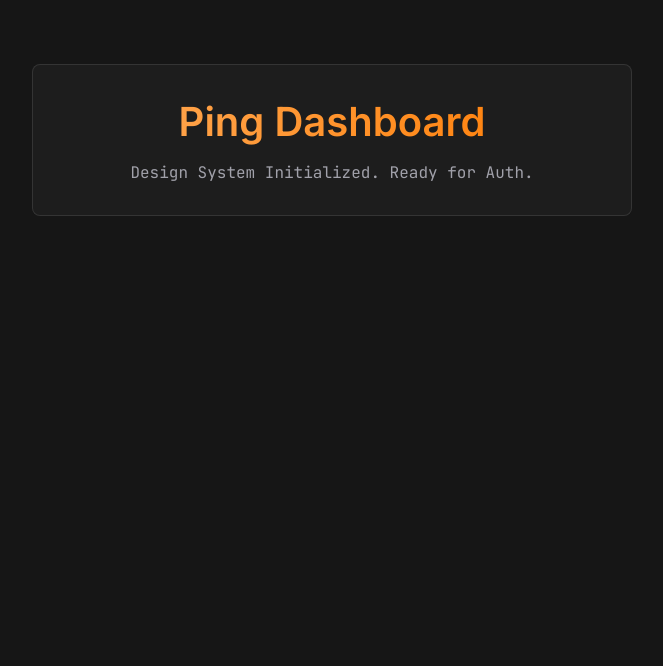
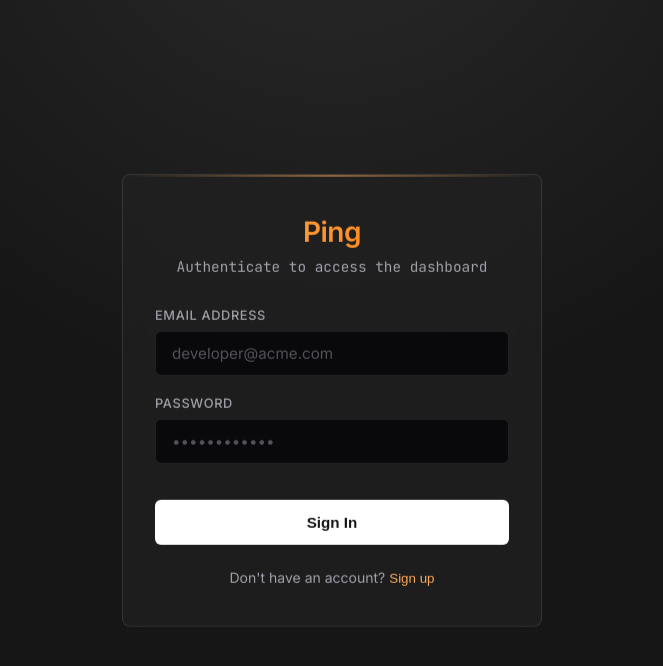
Before and after one commit to errorforreal/Ping, a React (Vite) app in the folder dashboard/: page / in a window 1280 px wide. Shown: the top 666 px of the page, without its empty margins (308-971 px from the left). Built offline with nearby package versions, Linux system fonts and the light colour scheme.

Commit message:
feat(auth): implement authentication component with styles
- Add Auth component for user authentication, including login and tenant creation functionality.

```diff
--- a/dashboard/src/App.tsx
+++ b/dashboard/src/App.tsx
@@ -1,13 +1,11 @@
 import './App.css'
+import Auth from './components/Auth'
 
 function App() {
   return (
-    <div className="glass-panel" style={{ margin: '4rem auto', maxWidth: '600px', padding: '2rem', textAlign: 'center' }}>
-      <h1 className="text-gradient" style={{ fontSize: '2.5rem', marginBottom: '1rem' }}>Ping Dashboard</h1>
-      <p className="text-mono" style={{ color: 'var(--text-secondary)' }}>
-        Design System Initialized. Ready for Auth.
-      </p>
-    </div>
+    <>
+      <Auth />
+    </>
   )
 }
 
--- /dev/null
+++ b/dashboard/src/components/Auth.css
@@ -0,0 +1,146 @@
+.auth-container {
+  display: flex;
+  justify-content: center;
+  align-items: center;
+  min-height: 100vh;
+  padding: 1rem;
+  background: radial-gradient(circle at 50% -20%, #2a2a2a 0%, var(--bg-primary) 50%);
+}
+
+.auth-card {
+  width: 100%;
+  max-width: 420px;
+  padding: 2.5rem 2rem;
+  position: relative;
+  overflow: hidden;
+}
+
+/* A subtle glowing line at the top of the card */
+.auth-card::before {
+  content: '';
+  position: absolute;
+  top: 0;
+  left: 0;
+  right: 0;
+  height: 2px;
+  background: linear-gradient(90deg, transparent, var(--accent-primary), transparent);
+  opacity: 0.5;
+}
+
+.auth-header {
+  text-align: center;
+  margin-bottom: 2rem;
+}
+
+.auth-title {
+  font-size: 1.75rem;
+  font-weight: 600;
+  margin-bottom: 0.5rem;
+  letter-spacing: -0.02em;
+}
+
+.auth-subtitle {
+  color: var(--text-secondary);
+  font-size: 0.9rem;
+}
+
+.auth-form {
+  display: flex;
+  flex-direction: column;
+  gap: 1.25rem;
+}
+
+.input-group {
+  display: flex;
+  flex-direction: column;
+  gap: 0.5rem;
+}
+
+.input-group label {
+  font-size: 0.8rem;
+  font-weight: 500;
+  color: var(--text-secondary);
+  text-transform: uppercase;
+  letter-spacing: 0.05em;
+}
+
+.auth-input {
+  background-color: #09090b;
+  border: 1px solid var(--border-light);
+  color: var(--text-primary);
+  padding: 0.75rem 1rem;
+  border-radius: 6px;
+  font-family: var(--font-sans);
+  font-size: 0.95rem;
+  transition: all 0.2s ease;
+  outline: none;
+}
+
+.auth-input:focus {
+  border-color: var(--accent-primary);
+  box-shadow: 0 0 0 3px var(--border-glowing);
+}
+
+.auth-input::placeholder {
+  color: #52525b;
+}
+
+.auth-button {
+  margin-top: 1rem;
+  background-color: var(--text-primary);
+  color: var(--bg-primary);
+  border: none;
+  padding: 0.875rem;
+  border-radius: 6px;
+  font-weight: 600;
+  font-size: 0.95rem;
+  cursor: pointer;
+  transition: all 0.2s ease;
+  display: flex;
+  justify-content: center;
+  align-items: center;
+  gap: 0.5rem;
+}
+
+.auth-button:hover {
+  background-color: #e4e4e7;
+  transform: translateY(-1px);
+}
+
+.auth-button:active {
+  transform: translateY(0);
+}
+
+.auth-toggle {
+  margin-top: 1.5rem;
+  text-align: center;
+  font-size: 0.875rem;
+  color: var(--text-secondary);
+}
+
+.auth-toggle button {
+  background: none;
+  border: none;
+  color: var(--accent-primary);
+  font-weight: 500;
+  cursor: pointer;
+  margin-left: 0.25rem;
+}
+
+.auth-toggle button:hover {
+  text-decoration: underline;
+}
+
+/* Loading spinner */
+.spinner {
+  width: 16px;
+  height: 16px;
+  border: 2px solid rgba(0, 0, 0, 0.2);
+  border-left-color: #000;
+  border-radius: 50%;
+  animation: spin 1s linear infinite;
+}
+
+@keyframes spin {
+  to { transform: rotate(360deg); }
+}
--- /dev/null
+++ b/dashboard/src/components/Auth.tsx
@@ -0,0 +1,79 @@
+import { useState } from 'react';
+import './Auth.css';
+
+export default function Auth() {
+  const [isLogin, setIsLogin] = useState(true);
+  const [isLoading, setIsLoading] = useState(false);
+
+  // Fake loading state for UI demonstration (Commit 3 requirement)
+  const handleSubmit = (e: React.FormEvent) => {
+    e.preventDefault();
+    setIsLoading(true);
+    setTimeout(() => {
+      setIsLoading(false);
+    }, 1500);
+  };
+
+  return (
+    <div className="auth-container">
+      <div className="glass-panel auth-card animate-float" style={{ animationDuration: '6s' }}>
+
+        <div className="auth-header">
+          <h1 className="auth-title text-gradient">Ping</h1>
+          <p className="auth-subtitle text-mono">
+            {isLogin ? 'Authenticate to access the dashboard' : 'Initialize a new tenant workspace'}
+          </p>
+        </div>
+
+        <form className="auth-form" onSubmit={handleSubmit}>
+          {!isLogin && (
+            <div className="input-group">
+              <label htmlFor="name">Tenant Name</label>
+              <input
+                type="text"
+                id="name"
+                className="auth-input"
+                placeholder="Acme Corp"
+                required
+              />
+            </div>
+          )}
+
+          <div className="input-group">
+            <label htmlFor="email">Email Address</label>
+            <input
+              type="email"
+              id="email"
+              className="auth-input text-mono"
+              placeholder="developer@acme.com"
+              required
+            />
+          </div>
+
+          <div className="input-group">
+            <label htmlFor="password">Password</label>
+            <input
+              type="password"
+              id="password"
+              className="auth-input text-mono"
+              placeholder="••••••••••••"
+              required
+            />
+          </div>
+
+          <button type="submit" className="auth-button" disabled={isLoading}>
+            {isLoading ? <div className="spinner"></div> : (isLogin ? 'Sign In' : 'Create Tenant')}
+          </button>
+        </form>
+
+        <div className="auth-toggle">
+          {isLogin ? "Don't have an account?" : "Already have a tenant?"}
+          <button type="button" onClick={() => setIsLogin(!isLogin)}>
+            {isLogin ? 'Sign up' : 'Sign in'}
+          </button>
+        </div>
+
+      </div>
+    </div>
+  );
+}
```
